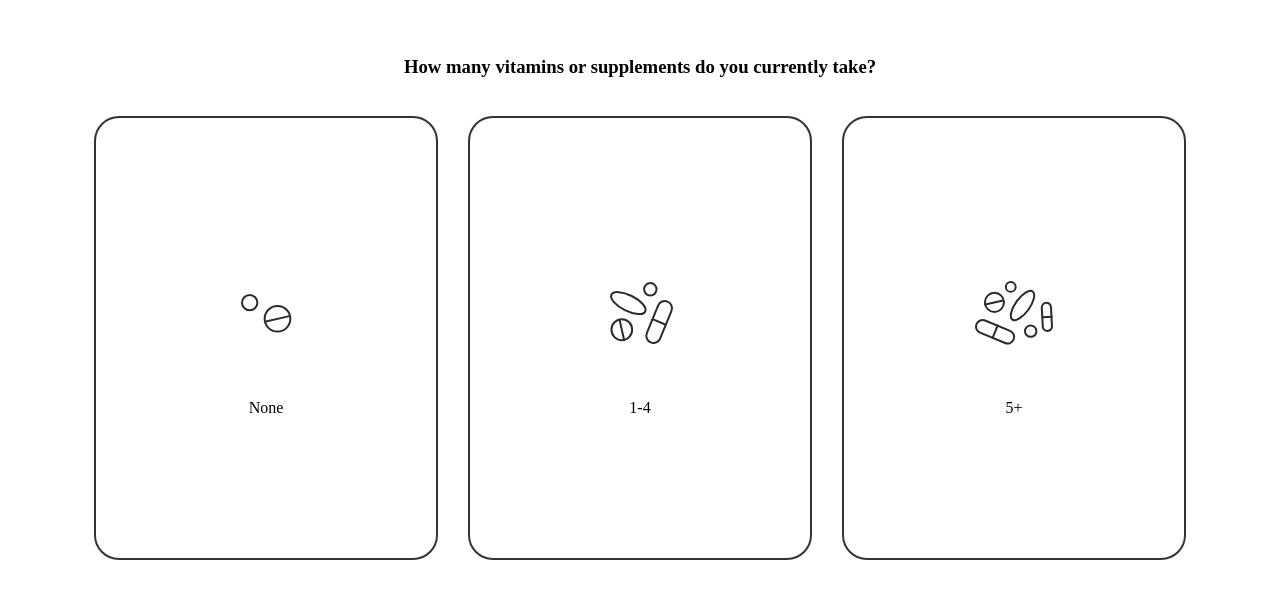
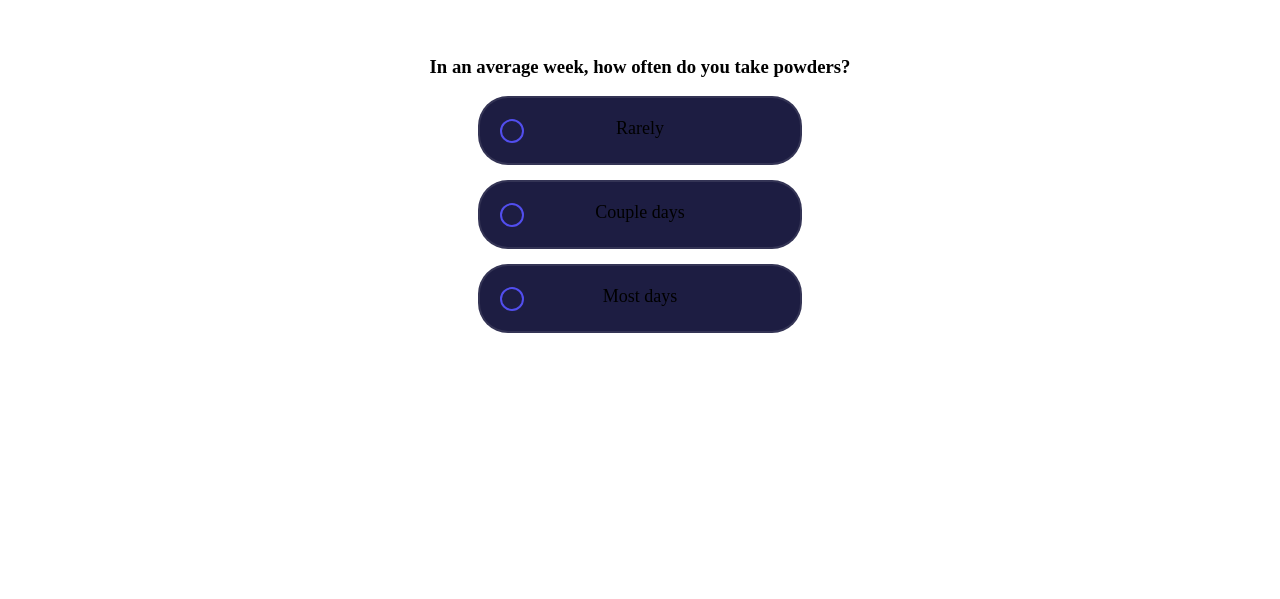
Before and after one commit to JeremiahHerring/VitaminApp, a plain HTML site: page test.html in a window 1280 px wide. Shown: the part 151-750 px from the top of the page. Drawn offline with Linux system fonts and the light colour scheme.

Commit message:
big changes boys

```diff
--- a/styles/quiz.css
+++ b/styles/quiz.css
@@ -548,7 +548,7 @@ h1 .emoji {
     flex-wrap: wrap;
     font-weight: 200;
     font-size: 32px;
-    margin-bottom: 10px;
+    margin-bottom: 20px;
 
 }
 
@@ -585,3 +585,67 @@ h1 .emoji {
 .answer-circle:hover {
     border-color: #333; /* Solid blackish color on hover */
 }
+
+.radio-item [type="radio"] {
+    display: none;
+}
+
+.radio-item + .radio-item {
+    margin-top: 15px;
+}
+
+.radio-item label {
+    line-height: 25px;
+    display: block;
+    padding: 15px 55px;
+    background: #ddd;
+    border: 2px solid rgba(255, 255, 255, 0.1);
+    border-radius: 30px;
+    cursor: pointer;
+    font-size: 18px;
+    font-weight: 400;
+    min-width: auto;
+    width: auto;
+    height: auto;
+    white-space: nowrap;
+    position: relative;
+    transition: .4s ease-in-out 0s;
+
+}
+
+.radio-item label:after,
+.radio-item label:before {
+    content: "";
+    position: absolute;
+    border-radius: 50%;
+}
+
+.radio-item label:after {
+    height: 20px;
+    width: 20px;
+    border: 2px solid #333;
+    left: 20px;
+    top: calc(50% - 12px);
+}
+
+.radio-item label:before {
+    background: #333;
+    height: 10px;
+    width: 10px;
+    left: 27px;
+    top: calc(50% - 5PX);
+    transform: scale(5);
+    opacity: 0;
+    visibility: hidden;
+    transition: .4s ease-in-out 0s;
+}
+
+.radio-item [type="radio"]:checked ~ label {
+    border-color: #333;
+}
+
+.radio-item [type="radio"]:checked ~ label:before {
+    opacity: 1;
+    visibility: visible;
+    transform: scale(1);
+}
--- a/styles/test.css
+++ b/styles/test.css
@@ -13,36 +13,72 @@
     justify-content: center;
     align-items: center;
     flex-direction: column;
-    max-width: 600px;
     text-align: center;
     padding: 20px;
     border-radius: 10px;
     margin: 20vh auto;
 }
 
-.response-section {
-    text-align: center;
-    display: flex;
-    flex-direction: row;
-    justify-content: center;
-    align-items: center;
+
+.radio-item [type="radio"] {
+    display: none;
 }
 
-.response-box {
-    display: flex;
-    justify-content: center;
-    align-items: center;
-    width: 300px;
-    height: 400px;
-    margin: 20px 15px 10px;
-    padding: 20px;
-    border: none;
-    text-align: center;
+.radio-item + .radio-item {
+    margin-top: 15px;
+}
+
+.radio-item label {
+    display: block;
+    padding: 20px 60px;
+    background: #1d1d42;
+    border: 2px solid rgba(255, 255, 255, 0.1);
+    border-radius: 30px;
     cursor: pointer;
-    flex-direction: column;
-    border-radius: 25px;
-    transition: 0.1s;
-    background-color: #fff;
-    border: 2px solid #333;
+    font-size: 18px;
+    font-weight: 400;
+    min-width: 250;
+    width: 200px;
+    height: 25px;
+    white-space: nowrap;
+    position: relative;
+    transition: .4s ease-in-out 0s;
 
 }
+
+.radio-item label:after,
+.radio-item label:before {
+    content: "";
+    position: absolute;
+    border-radius: 50%;
+}
+
+.radio-item label:after {
+    height: 20px;
+    width: 20px;
+    border: 2px solid #524eee;
+    left: 20px;
+    top: calc(50% - 12px);
+}
+
+.radio-item label:before {
+    background: #524eee;
+    height: 10px;
+    width: 10px;
+    left: 27px;
+    top: calc(50% - 5PX);
+    transform: scale(5);
+    opacity: 0;
+    visibility: hidden;
+    transition: .4s ease-in-out 0s;
+}
+
+.radio-item [type="radio"]:checked ~ label {
+    border-color: #524eee;
+}
+
+.radio-item [type="radio"]:checked ~ label:before {
+    opacity: 1;
+    visibility: visible;
+    transform: scale(1);
+}
--- a/test.html
+++ b/test.html
@@ -8,21 +8,24 @@
 </head>
 <body>
     <section class="questions section">
-        <div class="question" id="question-2">
-            <h3>How many vitamins or supplements do you currently take?</h3>
-            <div class="response-section">
-                <div class="response-box" data-next-question="question-4">
-                    <img src="assets/None.svg" alt="" class="response-img">
-                    <p>None</p>
-                </div>
-                <div class="response-box" data-next-question="question-4">
-                    <img src="assets/1-4.svg" alt="" class="response-img">
-                    <p>1-4</p>
-                </div>
-                <div class="response-box" data-next-question="question-4">
-                    <img src="assets/1-5.svg" alt="" class="response-img">
-                    <p>5+</p>
-                </div>
+        <div class="question" id="question-3">
+            <h3>In an average week, how often do you take powders?</h3>
+            <div class="radio-list">
+                <div class="radio-item">
+                    <input name="radio" id="radio1" type="radio">
+                    <label for="radio1">
+                        Rarely
+                    </label></div>
+                <div class="radio-item">
+                    <input name="radio" id="radio2" type="radio">
+                    <label for="radio2">
+                        Couple days
+                    </label></div>
+                <div class="radio-item">
+                    <input name="radio" id="radio3" type="radio">
+                    <label for="radio3">
+                        Most days
+                    </label></div>
             </div>
         </div>
     </section>
```
Also changed, not shown: JS/quiz.js (+15 -0 lines), quiz.html (+39 -13 lines).
